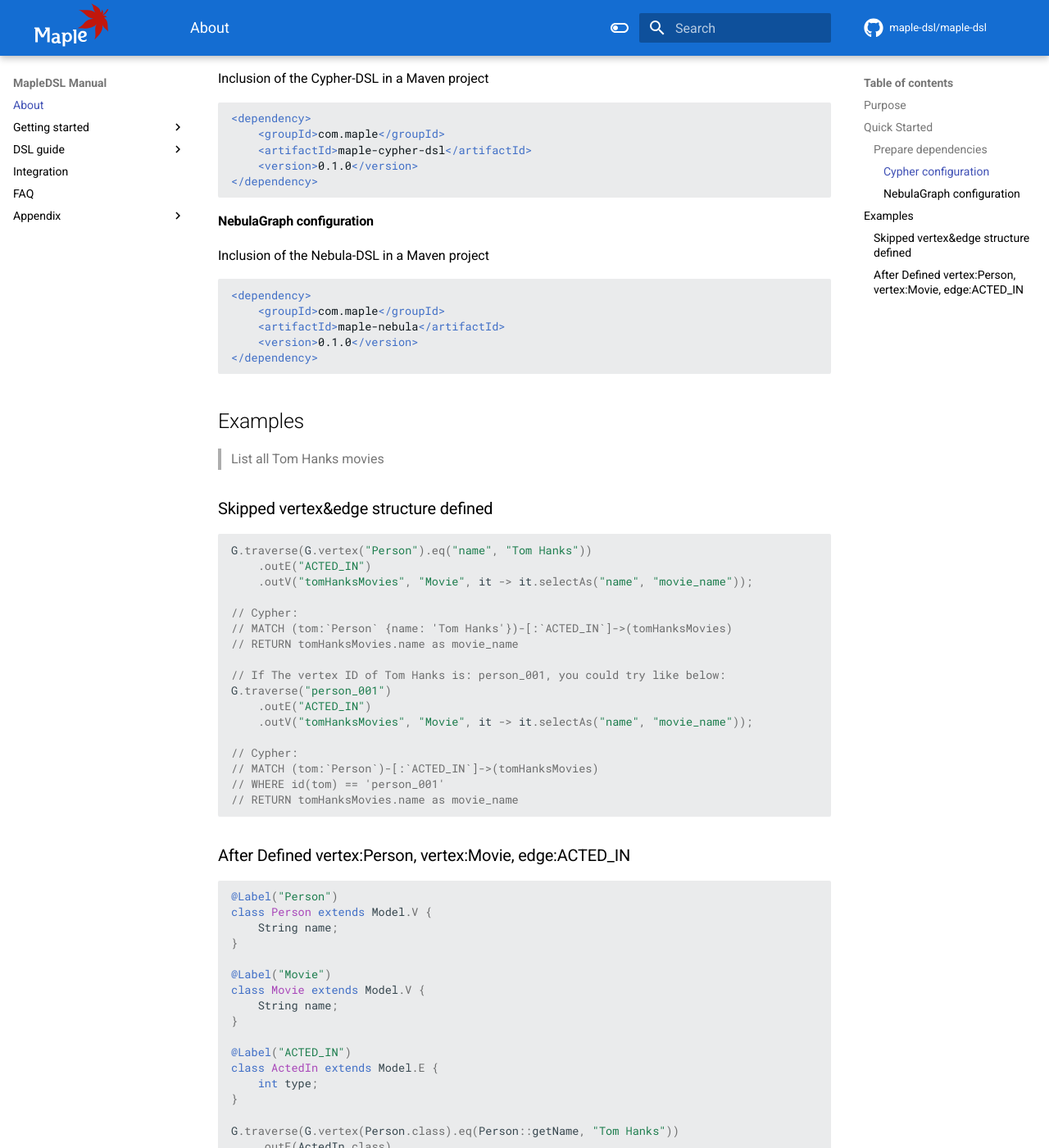
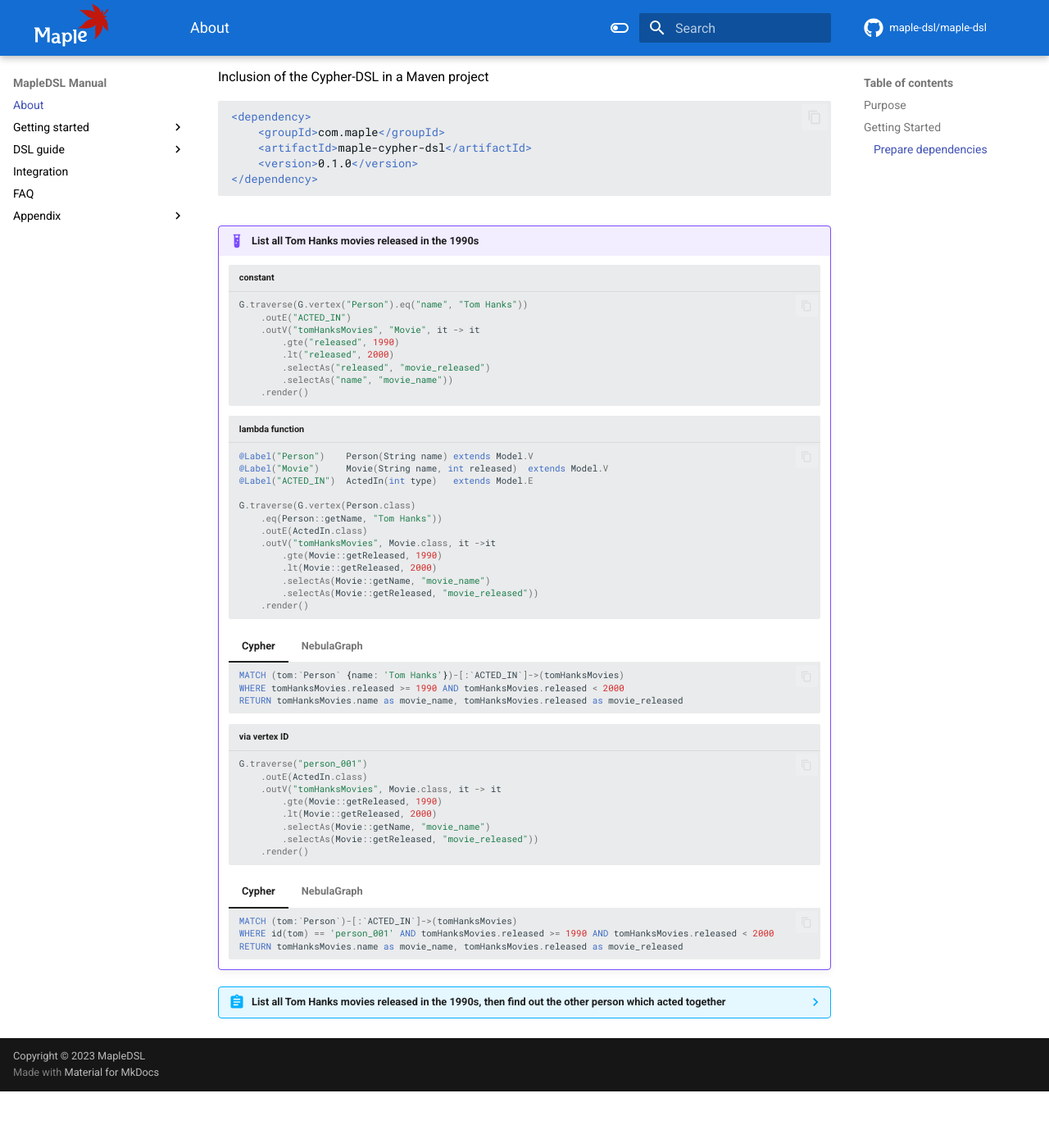
Before and after one commit to maple-dsl/maple-dsl, an MkDocs documentation site: the page built from docs/index.md, in a window 1280 px wide and 1400 px high, scrolled down 573 px. Shown: the whole window at 82% size. Built offline with MkDocs 1.6.1 and Material for MkDocs 9.7.7, drawn with Linux system fonts in a browser that asks for light colours; comment, search, counter and statistics services are not loaded; after the commit the page ends 1904 px from its top, so only the background shows below that; some of the changed text lies outside the part shown.

Commit message:
doc: update index.md & mkdocs feature:code_copy.

````diff
--- a/docs/index.md
+++ b/docs/index.md
@@ -1,98 +1,123 @@
 # Welcome to MapleDSL Documentation
 
 ## Purpose
-> It inspired by [cypher-dsl](https://github.com/neo4j-contrib/cypher-dsl) like below:
->
-> But the difference is that maple-dsl focuses more on traversal-style and lambda-style on development.
+!!! note
+    It inspired by [cypher-dsl](https://github.com/neo4j-contrib/cypher-dsl),
+    But the difference is that maple-dsl focuses more on traversal-style and lambda-style on development.
 
 The Maple-DSL has been developed with the needs of most graph database client(e.g. neo4j, nebula-graph-java, redisgraph, etc).
 We wanted to avoid string concatenations in our query generation and decided do go with a builder approach, much like we find with jOOQ or in the relational module of Spring Data JDBC.
 
-## Quick Started
+## Getting Started
 
 ### Prepare dependencies
-Please use a dependency management system. We recommend either Maven or Gradle.
+=== "Cypher"
+    Inclusion of the Cypher-DSL in a Maven project
+    ```xml
+    <dependency>
+        <groupId>com.maple</groupId>
+        <artifactId>maple-cypher-dsl</artifactId>
+        <version>0.1.0</version>
+    </dependency>
+    ```
 
-#### Cypher configuration
-Inclusion of the Cypher-DSL in a Maven project
-```xml
-<dependency>
-    <groupId>com.maple</groupId>
-    <artifactId>maple-cypher-dsl</artifactId>
-    <version>0.1.0</version>
-</dependency>
-```
+=== "NebulaGraph"
+    Inclusion of the Nebula-DSL in a Maven project
+    ```xml
+    <dependency>
+        <groupId>com.maple</groupId>
+        <artifactId>maple-nebula</artifactId>
+        <version>0.1.0</version>
+    </dependency>
+    ```
 
-#### NebulaGraph configuration
-Inclusion of the Nebula-DSL in a Maven project
-```xml
-<dependency>
-    <groupId>com.maple</groupId>
-    <artifactId>maple-nebula</artifactId>
-    <version>0.1.0</version>
-</dependency>
-```
+!!! example "List all Tom Hanks movies released in the 1990s"
+    ```java title="constant"
+    G.traverse(G.vertex("Person").eq("name", "Tom Hanks"))
+        .outE("ACTED_IN")
+        .outV("tomHanksMovies", "Movie", it -> it
+            .gte("released", 1990)
+            .lt("released", 2000)
+            .selectAs("released", "movie_released")
+            .selectAs("name", "movie_name"))
+        .render()
+    ```
 
-## Examples
-> List all Tom Hanks movies
+    ```java title="lambda function"
+    @Label("Person")    Person(String name) extends Model.V
+    @Label("Movie")     Movie(String name, int released)  extends Model.V
+    @Label("ACTED_IN")  ActedIn(int type)   extends Model.E
 
-### Skipped vertex&edge structure defined
-```java
-G.traverse(G.vertex("Person").eq("name", "Tom Hanks"))
-    .outE("ACTED_IN")
-    .outV("tomHanksMovies", "Movie", it -> it.selectAs("name", "movie_name"));
+    G.traverse(G.vertex(Person.class)
+        .eq(Person::getName, "Tom Hanks"))
+        .outE(ActedIn.class)
+        .outV("tomHanksMovies", Movie.class, it ->it
+            .gte(Movie::getReleased, 1990)
+            .lt(Movie::getReleased, 2000)
+            .selectAs(Movie::getName, "movie_name")
+            .selectAs(Movie::getReleased, "movie_released"))
+        .render()
+    ```
+    === "Cypher"
+        ```sql
+        MATCH (tom:`Person` {name: 'Tom Hanks'})-[:`ACTED_IN`]->(tomHanksMovies)
+        WHERE tomHanksMovies.released >= 1990 AND tomHanksMovies.released < 2000
+        RETURN tomHanksMovies.name as movie_name, tomHanksMovies.released as movie_released
+        ```
+    === "NebulaGraph"
+        ```sql
+        LOOKUP ON `Person` WHERE Person.name == 'Tom Hanks' YIELD id(vertex) as _dst
+        | GO FROM $-._dst OVER ACTED_IN WHERE $$.Movie.released >= 1990 AND $$.Movie.released < 2000
+        YIELD $$.Movie.name as movie_name, $$.Movie.released as movie_released
+        ```
+    ```java title=" via vertex ID"
+    G.traverse("person_001")
+        .outE(ActedIn.class)
+        .outV("tomHanksMovies", Movie.class, it -> it
+            .gte(Movie::getReleased, 1990)
+            .lt(Movie::getReleased, 2000)
+            .selectAs(Movie::getName, "movie_name")
+            .selectAs(Movie::getReleased, "movie_released"))
+        .render()
+    ```
 
-// Cypher:
-// MATCH (tom:`Person` {name: 'Tom Hanks'})-[:`ACTED_IN`]->(tomHanksMovies)
-// RETURN tomHanksMovies.name as movie_name
+    === "Cypher"
+        ```sql
+        MATCH (tom:`Person`)-[:`ACTED_IN`]->(tomHanksMovies)
+        WHERE id(tom) == 'person_001' AND tomHanksMovies.released >= 1990 AND tomHanksMovies.released < 2000
+        RETURN tomHanksMovies.name as movie_name, tomHanksMovies.released as movie_released
+        ```
+    === "NebulaGraph"
+        ```sql
+        GO FROM "person_001" OVER ACTED_IN WHERE $$.Movie.released >= 1990 AND $$.Movie.released < 2000
+        YIELD $$.Movie.name as movie_name, $$.Movie.released as movie_released
+        ```
 
-// If The vertex ID of Tom Hanks is: person_001, you could try like below:
-G.traverse("person_001")
-    .outE("ACTED_IN")
-    .outV("tomHanksMovies", "Movie", it -> it.selectAs("name", "movie_name"));
-
-// Cypher:
-// MATCH (tom:`Person`)-[:`ACTED_IN`]->(tomHanksMovies)
-// WHERE id(tom) == 'person_001'
-// RETURN tomHanksMovies.name as movie_name
-```
-
-### After Defined vertex:Person, vertex:Movie, edge:ACTED_IN
-```java
-@Label("Person")
-class Person extends Model.V {
-    String name;
-}
-
-@Label("Movie")
-class Movie extends Model.V {
-    String name;
-}
-
-@Label("ACTED_IN")
-class ActedIn extends Model.E {
-    int type;
-}
-
-G.traverse(G.vertex(Person.class).eq(Person::getName, "Tom Hanks"))
-    .outE(ActedIn.class)
-    .outV("tomHanksMovies", Movie.class, it -> it.selectAs(Movie::getName, "movie_name"));
-
-// If The vertex ID of Tom Hanks is: person_001, you could try like below:
-G.traverse("person_001")
-    .outE(ActedIn.class)
-    .outV("tomHanksMovies", Movie.class, it -> it.selectAs(Movie::getName, "movie_name"));
-```
-
-> List all Tom Hanks movies, then find out the other person which acted together.
-```java
-G.traverse("person_001")
-    .outE(ActedIn.class)
-    .outV("tomHanksMovies", Movie.class, it -> it.selectAs(Movie::getName, "movie_name"))
-    .inE(ActedIn.class)
-    .outV("others", Person.class, it -> it.selectAs(Person::getName, "actor_name"))
-
-// Cypher:
-// MATCH (tom:`Person` {name: 'Tom Hanks'})-[:`ACTED_IN`]->(tomHanksMovies)<-[:`ACTED_IN`]-(others:`Person)
-// RETURN tomHanksMovies.name as movie_name, others.name as actor_name
-```
+??? abstract "List all Tom Hanks movies released in the 1990s, then find out the other person which acted together"
+    ```java
+    G.traverse("person_001")
+        .outE(ActedIn.class)
+        .outV("tomHanksMovies", Movie.class, it ->it
+            .gte(Movie::getReleased, 1990)
+            .lt(Movie::getReleased, 2000)
+            .selectAs(Movie::getName, "movie_name")
+            .selectAs(Movie::getReleased, "movie_released"))
+        .inE(ActedIn.class)
+        .outV("other", Person.class, it -> it
+            .ne(Person::id, "person_001")
+            .selectAs(Person::getName, "actor_name"))
+        .render()
+    ```
+    === "Cypher"
+        ```sql
+        MATCH (tom:`Person`-[:`ACTED_IN`]->(tomHanksMovies)<-[:`ACTED_IN`]-(other:`Person)
+        WHERE id(tom) == 'person_001' AND tomHanksMovies.released >= 1990 AND tomHanksMovies.released < 2000 AND id(other) != 'person_001'
+        RETURN tomHanksMovies.name as movie_name, tomHanksMovies.released as movie_released, others.name as actor_name
+        ```
+    === "NebulaGraph"
+        ```sql
+        GO FROM "person_001" OVER ACTED_IN WHERE $$.Movie.released >= 1990 AND $$.Movie.released < 2000
+        YIELD id($$) AS _dst, $$.Movie.name AS movie_name, $$.Movie.released AS movie_released
+        | GO FROM $-._dst OVER ACTED_IN REVERSELY WHERE id($$) != 'person_001'
+        YIELD $$.Person.name AS actor_name, $-.movie_name AS movie_name, $-.movie_release AS movie_release
+        ```
--- a/mkdocs.yml
+++ b/mkdocs.yml
@@ -2,7 +2,7 @@
 site_name: MapleDSL Manual
 site_description: Documentation for MapleDSL
 site_author: MapleDSL
-site_url: https://maple-dsl.github.io/maple-dsl/
+site_url: https://maple-dsl.github.io/
 docs_dir: docs
 repo_name: 'maple-dsl/maple-dsl'
 repo_url: 'https://github.com/maple-dsl/maple-dsl.git'
@@ -27,6 +27,7 @@ theme:
     - navigation.top
     - header.autohide
     - content.tabs.link
+    - content.code.copy
   language: 'en'
 
 extra_css:
@@ -38,6 +39,8 @@ extra_css:
 markdown_extensions:
   - footnotes
   - admonition
+  - pymdownx.details
+  - attr_list
   - codehilite:
       guess_lang: false
   - toc:
@@ -45,8 +48,6 @@ markdown_extensions:
       separator: "_"
   - mdx_truly_sane_lists
   - pymdownx.superfences
-  - pymdownx.snippets:
-      base_path: docs-2.0/reuse/
   - pymdownx.arithmatex:
       generic: true
   - pymdownx.caret
````
